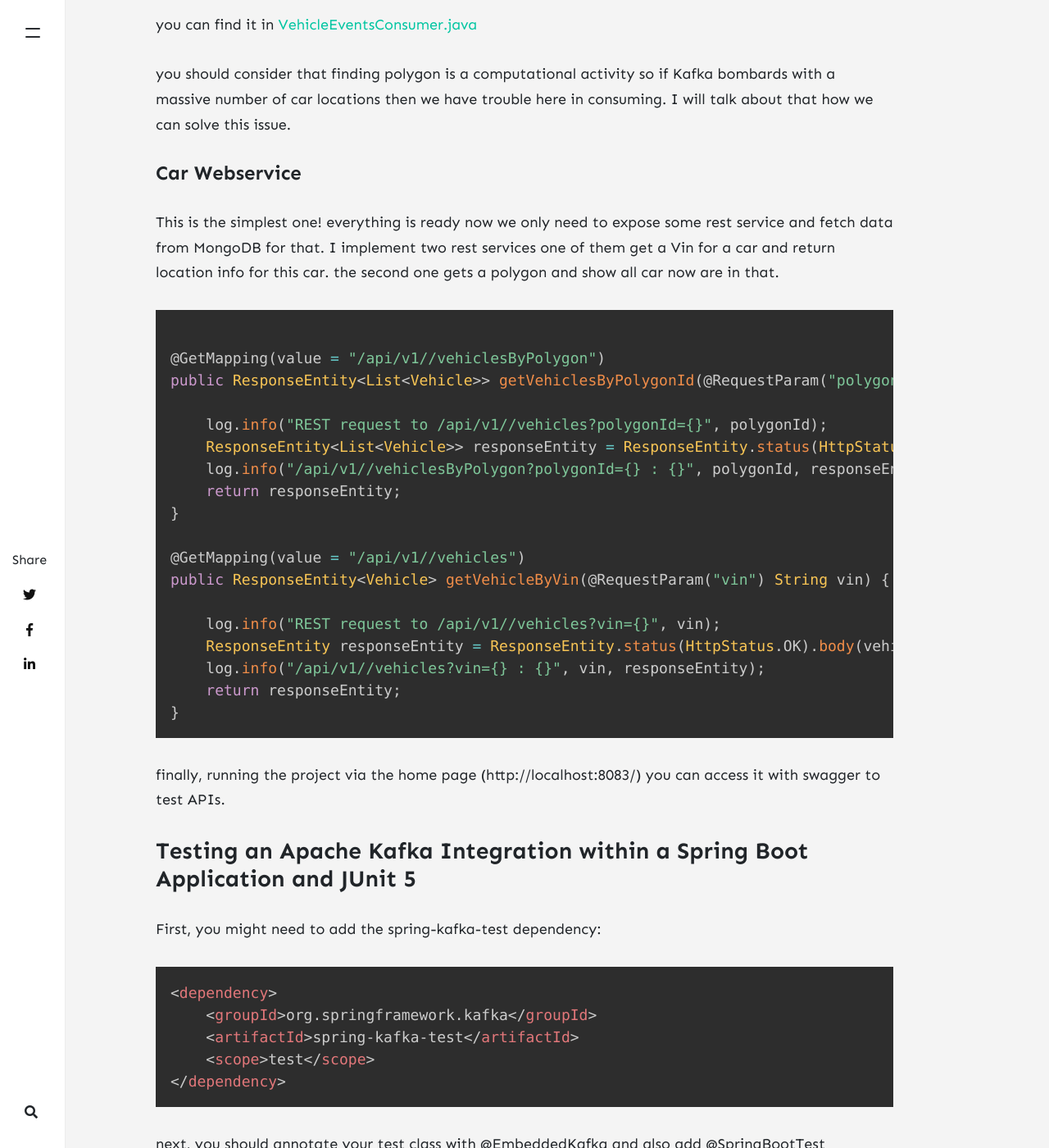
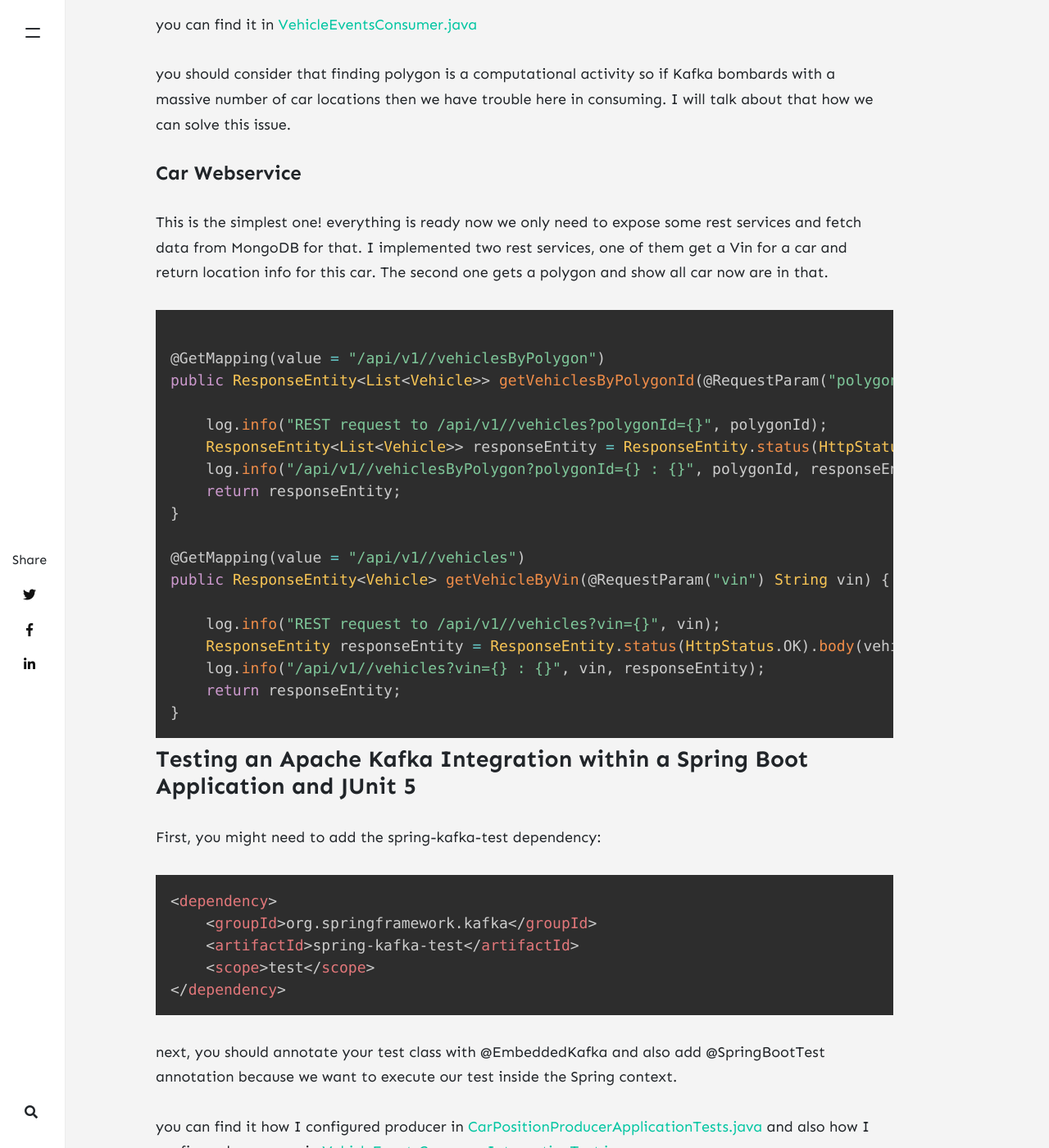
Before and after one commit to EhsanAsaDev/EhsanAsaDev.github.io, a Jekyll site: the page built from _posts/2021-03-17-How_to_use_Spring_and_Kafka_to_build_a_project_based_on_microservices_architecture.md, in a window 1280 px wide and 1400 px high, scrolled down 3986 px. Shown: the whole window at 82% size. Built offline with Jekyll 4.4.1, drawn with Linux system fonts in a browser that asks for light colours; nearby versions of some CDN libraries; comment, search, counter and statistics services are not loaded.

Commit message:
update post

````diff
--- a/_posts/2021-03-17-How_to_use_Spring_and_Kafka_to_build_a_project_based_on_microservices_architecture.md
+++ b/_posts/2021-03-17-How_to_use_Spring_and_Kafka_to_build_a_project_based_on_microservices_architecture.md
@@ -104,9 +104,9 @@ you should consider that finding polygon is a computational activity so if Kafka
 locations then we have trouble here in consuming. I will talk about that how we can solve this issue.
 
 #### Car Webservice
-This is the simplest one! everything is ready now we only need to expose some rest service and fetch data from
-MongoDB for that. I implement two rest services one of them get a Vin for a car and return location info for this car.
-the second one gets a polygon and show all car now are in that.
+This is the simplest one! everything is ready now we only need to expose some rest services and fetch data from
+MongoDB for that. I implemented two rest services, one of them get a Vin for a car and return location info for this car.
+The second one gets a polygon and show all car now are in that.
 
 ```java
 
@@ -128,8 +128,6 @@ public ResponseEntity<Vehicle> getVehicleByVin(@RequestParam("vin") String vin)
     return responseEntity;
 }
 ```
-
-finally, running the project via the home page (http://localhost:8083/) you can access it with swagger to test APIs.
 
 
 ### Testing an Apache Kafka Integration within a Spring Boot Application and JUnit 5
````
